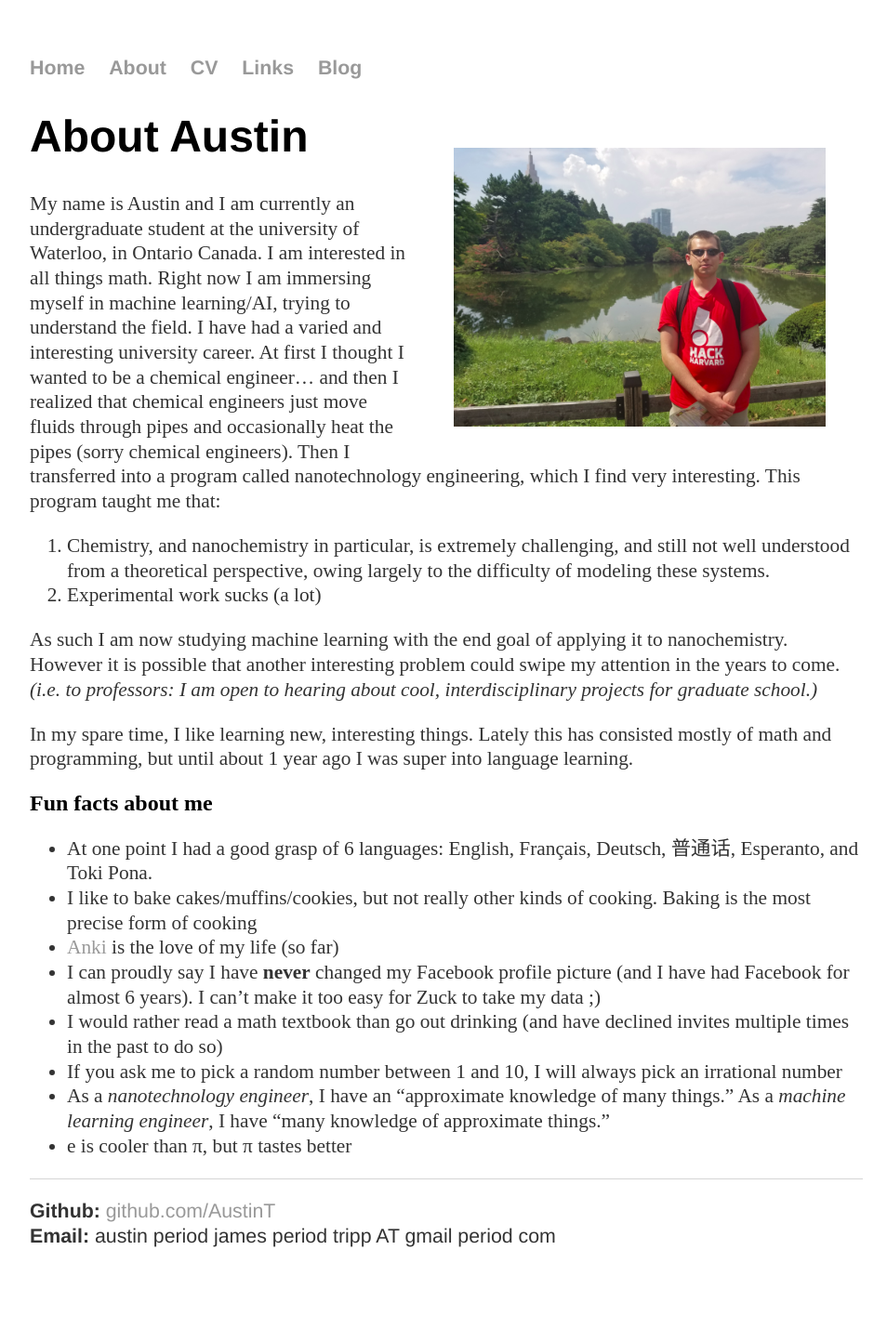
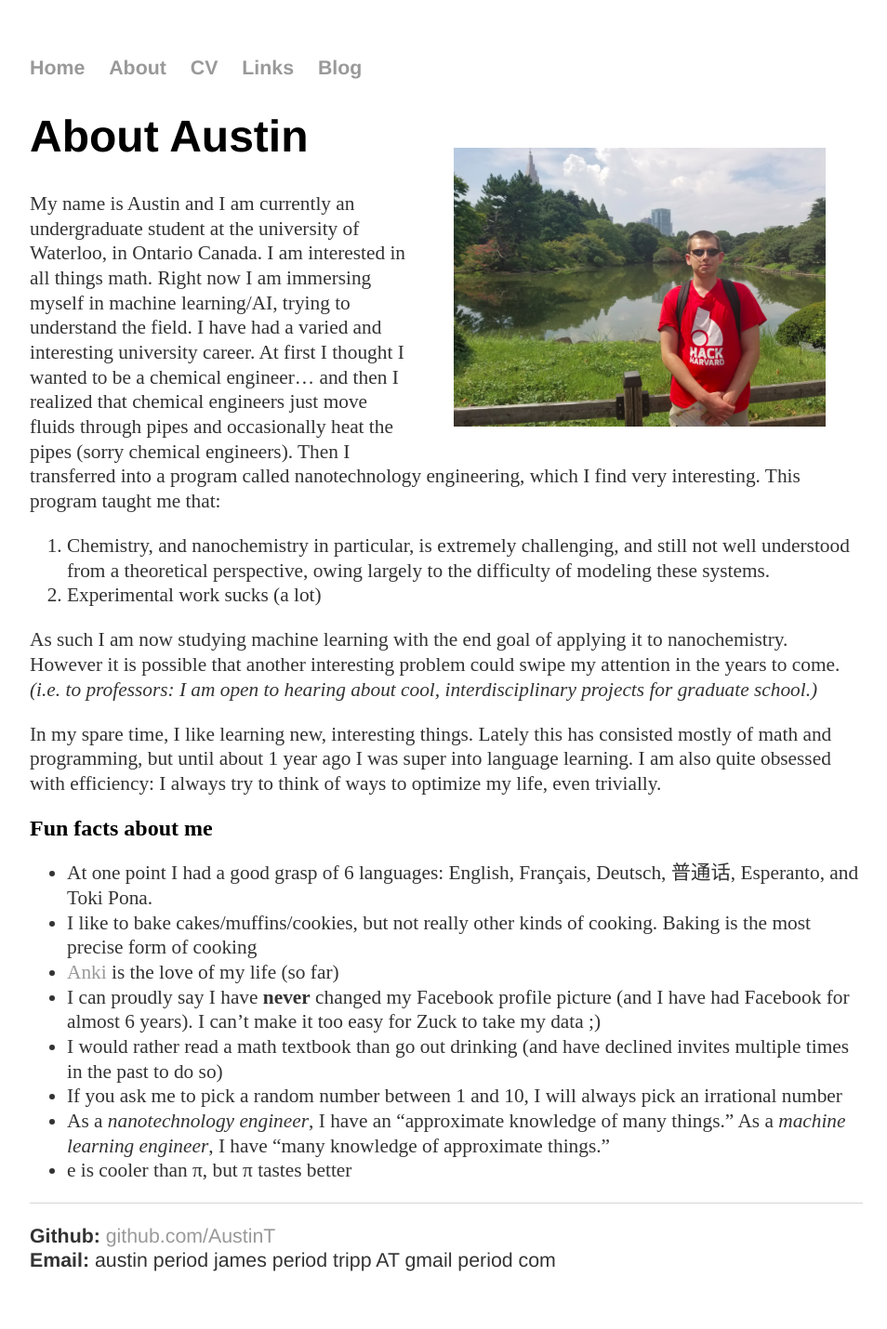
Before and after one commit to AustinT/AustinT.github.io, a Jekyll site: the page built from about/index.md, in a window 1280 px wide. Shown: the whole page at 93% size, without its empty margins (160-1114 px from the left). Built offline with Jekyll 4.4.1, drawn with Linux system fonts in a browser that asks for light colours; before the commit the page ends 1403 px from its top, so only the background shows below that.

Commit message:
Added to about section that I like efficiency

```diff
--- a/about/index.md
+++ b/about/index.md
@@ -30,6 +30,7 @@ for graduate school.)_
 In my spare time, I like learning new, interesting things.
 Lately this has consisted mostly of math and programming,
 but until about 1 year ago I was super into language learning.
+I am also quite obsessed with efficiency: I always try to think of ways to optimize my life, even trivially.
 
 ## Fun facts about me
 - At one point I had a good grasp of 6 languages: English, Français, Deutsch, 普通话, Esperanto, and Toki Pona.
```
